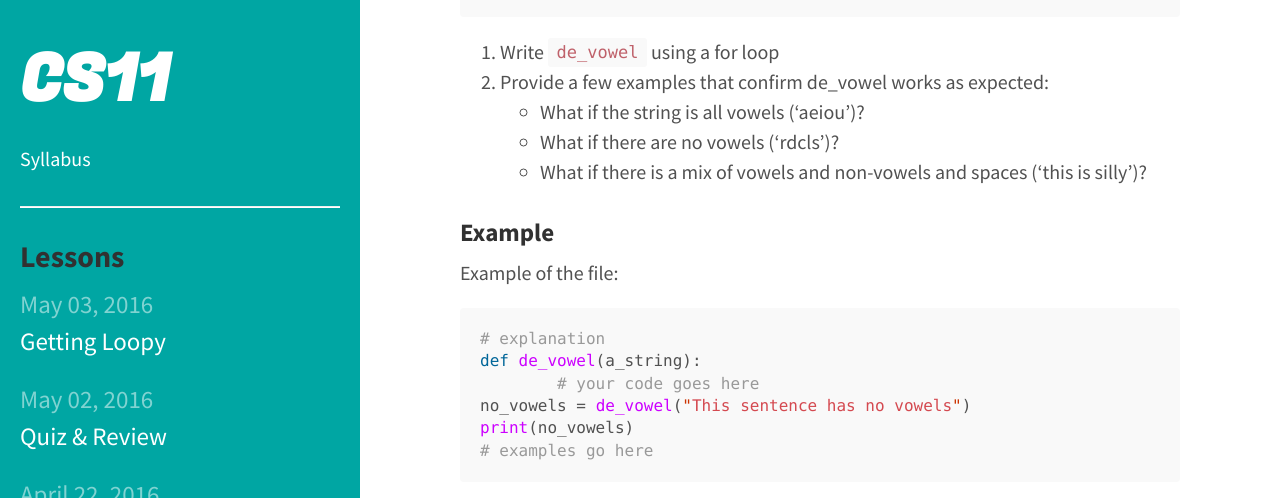
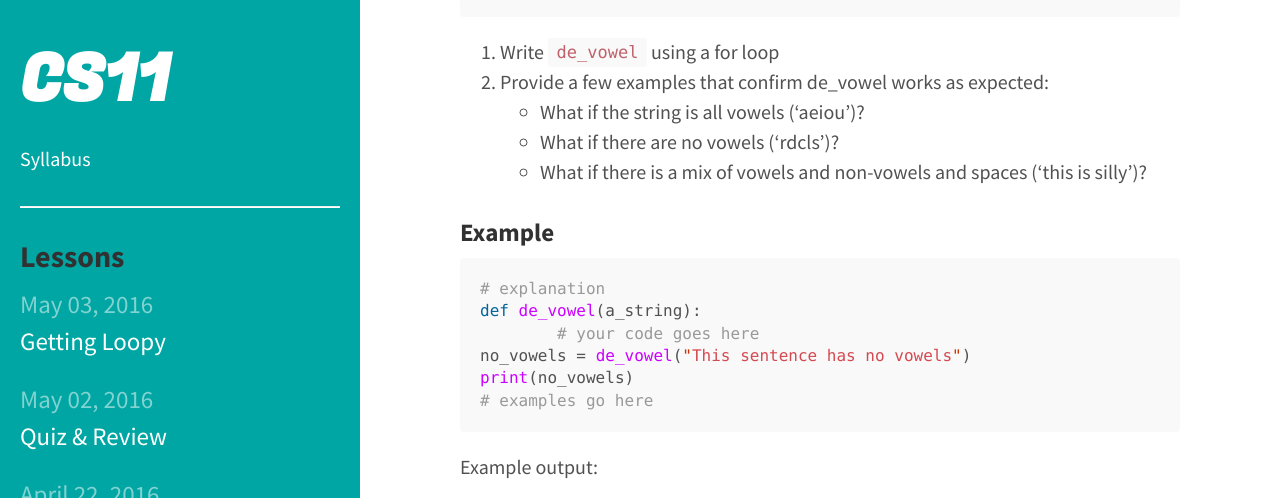
Before and after one commit to bensk/cs11, a Jekyll site: the page built from _posts/2016/2016-04-19-d_vwl.md, in a window 1280 px wide and 900 px high, scrolled down 612 px, cut to the strip 0-498 px from the top of the window. Built offline with Jekyll 4.4.1, drawn with Linux system fonts in a browser that asks for light colours; a style sheet for code colours, icons or effects is not loaded.

Commit message:
redundant

````diff
--- a/_posts/2016/2016-04-19-d_vwl.md
+++ b/_posts/2016/2016-04-19-d_vwl.md
@@ -30,8 +30,6 @@ This function takes a string as an input and returns a copy of the string with t
 
 ### Example
 
-Example of the file:
-
 ```python
 # explanation
 def de_vowel(a_string):
````
Also changed, not shown: 1 other file.
